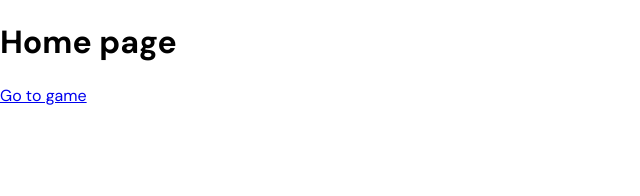
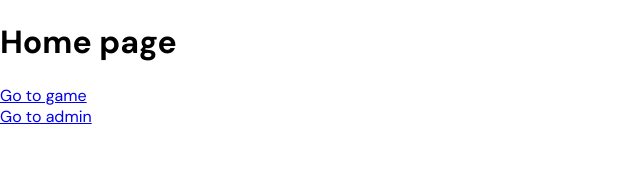
Before and after one commit to kartheesan05/questiongame, a React (Vite) app in the folder frontend/: page / in a window 1280 px wide. Shown: the top 196 px of the page, without its empty margins (0-640 px from the left). Built offline with nearby package versions, Linux system fonts and the light colour scheme.

Commit message:
deployment

```diff
--- a/frontend/package.json
+++ b/frontend/package.json
@@ -11,6 +11,7 @@
   },
   "dependencies": {
     "axios": "^1.7.3",
+    "dotenv": "^16.4.5",
     "framer-motion": "^11.3.24",
     "react": "^18.3.1",
     "react-dom": "^18.3.1",
--- a/frontend/src/Home.jsx
+++ b/frontend/src/Home.jsx
@@ -1,13 +1,15 @@
-import React from 'react'
-import {Link} from 'react-router-dom'
+import React from "react";
+import { Link } from "react-router-dom";
 
 function Home() {
   return (
     <>
       <h1>Home page</h1>
-      <Link to={'/game'}>Go to game</Link>
+      <Link to={"/game"}>Go to game</Link>
+      <br></br>
+      <Link to={"/admin"}>Go to admin</Link>
     </>
   );
 }
 
-export default Home
+export default Home;
--- a/frontend/src/lib/utils.js
+++ b/frontend/src/lib/utils.js
@@ -1,7 +1,7 @@
 import axios from "axios";
 
 // Base URL for your API
-const API_URL = import.meta.env.APIURL; // Adjust to your server URL
+const API_URL = 'https://aws.kartheesan.online'; // Adjust to your server URL
 
 // Get all questions
 export const fetchQuestions = async () => {
```
Also changed, not shown: 1 other file (tests, documents, lock files or other folders).
